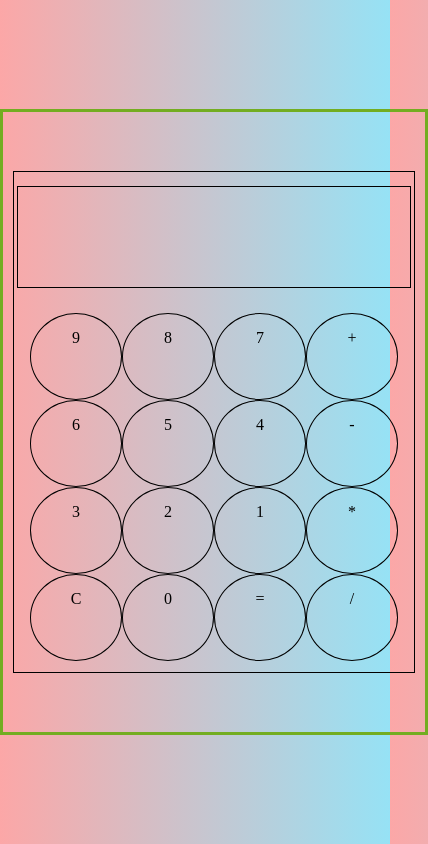
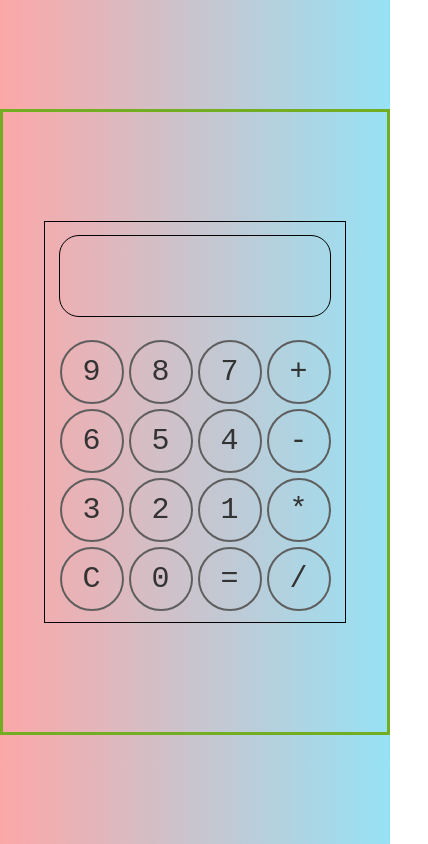
Before and after one commit to jig-s4w/odin-calculator, a plain HTML site: page index.html in a window 390 px wide. Shown: the whole page, 428 px wide, since content can reach past the window. Drawn offline with Linux system fonts and the light colour scheme.

Commit message:
CSS modified

```diff
--- a/styles.css
+++ b/styles.css
@@ -1,11 +1,15 @@
+html{
+    background-image: linear-gradient(to right,rgb(252, 167, 167),rgb(150, 226, 245));
+
+}
 body{
     display: flex;
     align-items: center;
-    background-image: linear-gradient(to right,rgb(252, 167, 167),rgb(150, 226, 245));
     padding: 0;
     margin: 0;
     height: 100vh;
     overflow: hidden;
+    font-family:'Courier New', Courier, monospace
 }
 #container{
     display: flex;
@@ -18,10 +22,10 @@ body{
     padding: 10px;
 
 }
+
 #calculator{
     display:flex;
     flex-wrap: wrap;
-    /* flex-direction: column; */
     align-items: center;
     justify-content: center;
     width:400px;
@@ -31,22 +35,48 @@ body{
 }
 
 .display{
-    width:98%;
+    width:90%;
     height:20%;
     margin:2px 2px;
     border: 1px solid black;
+    border-radius: 20px;
+
 }
 .keypad{
     display: flex;
     flex-wrap: wrap;
     align-items: center;
     justify-content: center;
+    gap: 5px;
 }
 .keys{
+    display: flex;
+    align-items: center;
+    justify-content: center;
     text-align: center;
-    width:90px;
-    height:70px;
-    border:1px solid black;
-    padding-top: 15px;
+    width: 80px;
+    height:80px;
+    border:2px solid rgb(95, 94, 94);
     border-radius: 50%;
 }
+
+.keys:hover{
+    background-color: rgb(117, 117, 117);
+}
+
+span{
+    font-size: 30px;
+    color: rgb(51, 51, 51);
+}
+
+@media only screen and (max-width: 500px){
+    #calculator{
+        width:300px;
+        height:400px;
+    }
+    .keys{
+        width: 60px;
+        height: 60px;
+    }
+
+}
```
